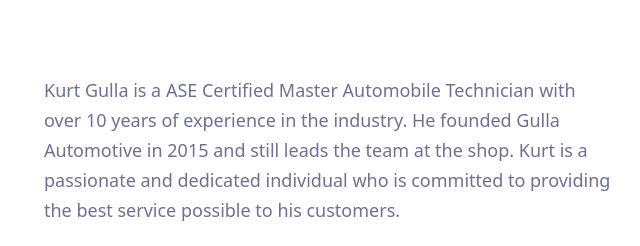
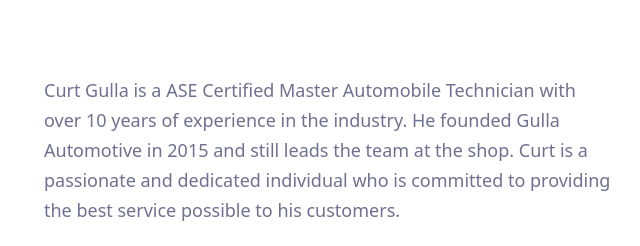
Before and after one commit to KeithEsc/gulla, a website: page index.html in a window 1280 px wide. Shown: the part 4912-5158 px from the top of the page, 504-1144 px from the left. Drawn offline with Linux system fonts and the light colour scheme.

Commit message:
Update index.html

```diff
--- a/index.html
+++ b/index.html
@@ -313,7 +313,7 @@
                               <div>
                                  <div class="brix---mg-bottom-24px">
                                     <div class="brix---color-neutral-803">
-                                       <p class="brix---paragraph-default">Kurt Gulla is a ASE Certified Master Automobile Technician with over 10 years of experience in the industry. He founded Gulla Automotive in 2015 and still leads the team at the shop. Kurt is a passionate and dedicated individual who is committed to providing the best service possible to his customers.</p>
+                                       <p class="brix---paragraph-default">Curt Gulla is a ASE Certified Master Automobile Technician with over 10 years of experience in the industry. He founded Gulla Automotive in 2015 and still leads the team at the shop. Curt is a passionate and dedicated individual who is committed to providing the best service possible to his customers.</p>
                                     </div>
                                  </div>
                                  <div>
```
